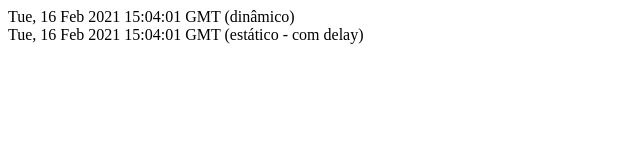
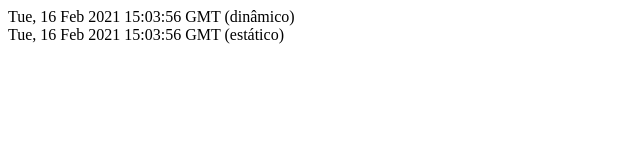
Before and after one commit to fellrock/next-learn, a Next.js app: page /tempo in a window 1280 px wide. Shown: the top 160 px of the page, without its empty margins (0-640 px from the left). Built offline with nearby package versions, Linux system fonts and the light colour scheme.

Commit message:
borra dinamica

```diff
--- a/pages/tempo.js
+++ b/pages/tempo.js
@@ -6,27 +6,23 @@
     return(
         <div>
             <div>{dynamicDateString} (dinâmico)</div>
-            <div>{props.staticDateString} (estático - com delay)</div>        </div>)
+            <div>{props.staticDateString} (estático)</div>
+        </div>)
 
 }
 
 export async function getStaticProps(){
     console.log('> Passando pelo getStaticProps();');
-    console.log('> Adicionando delay de 5 segundos');
-
-    await delay(5000);
-
     const staticDate = new Date();
     const staticDateString = staticDate.toGMTString();
 
     return{
         props: {
             staticDateString
-        }
+        },
+        revalidate: 1
     }
 
 }
 
-const delay = ms => new Promise(resolve => setTimeout(resolve,ms));
-
 export default Tempo;
```
